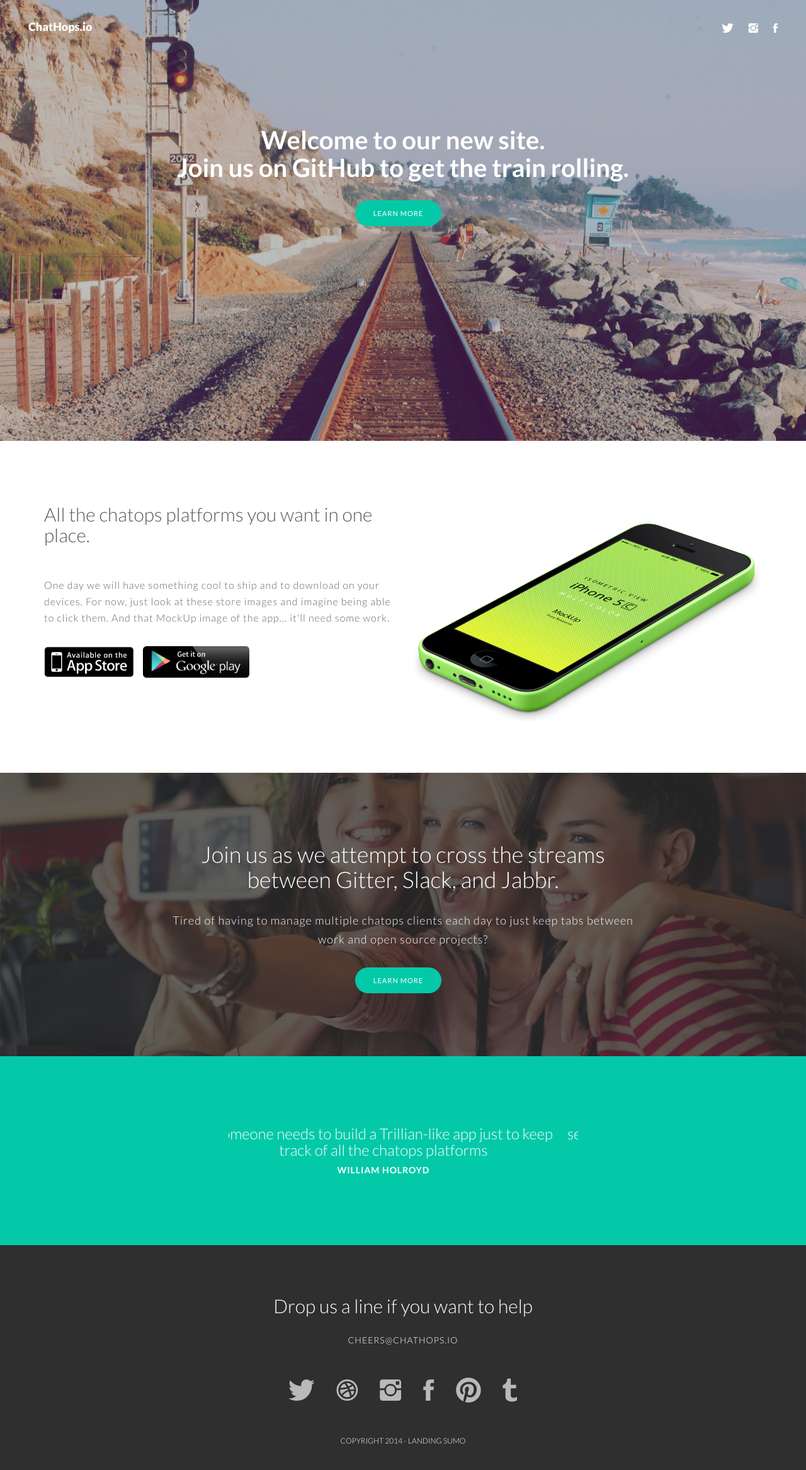
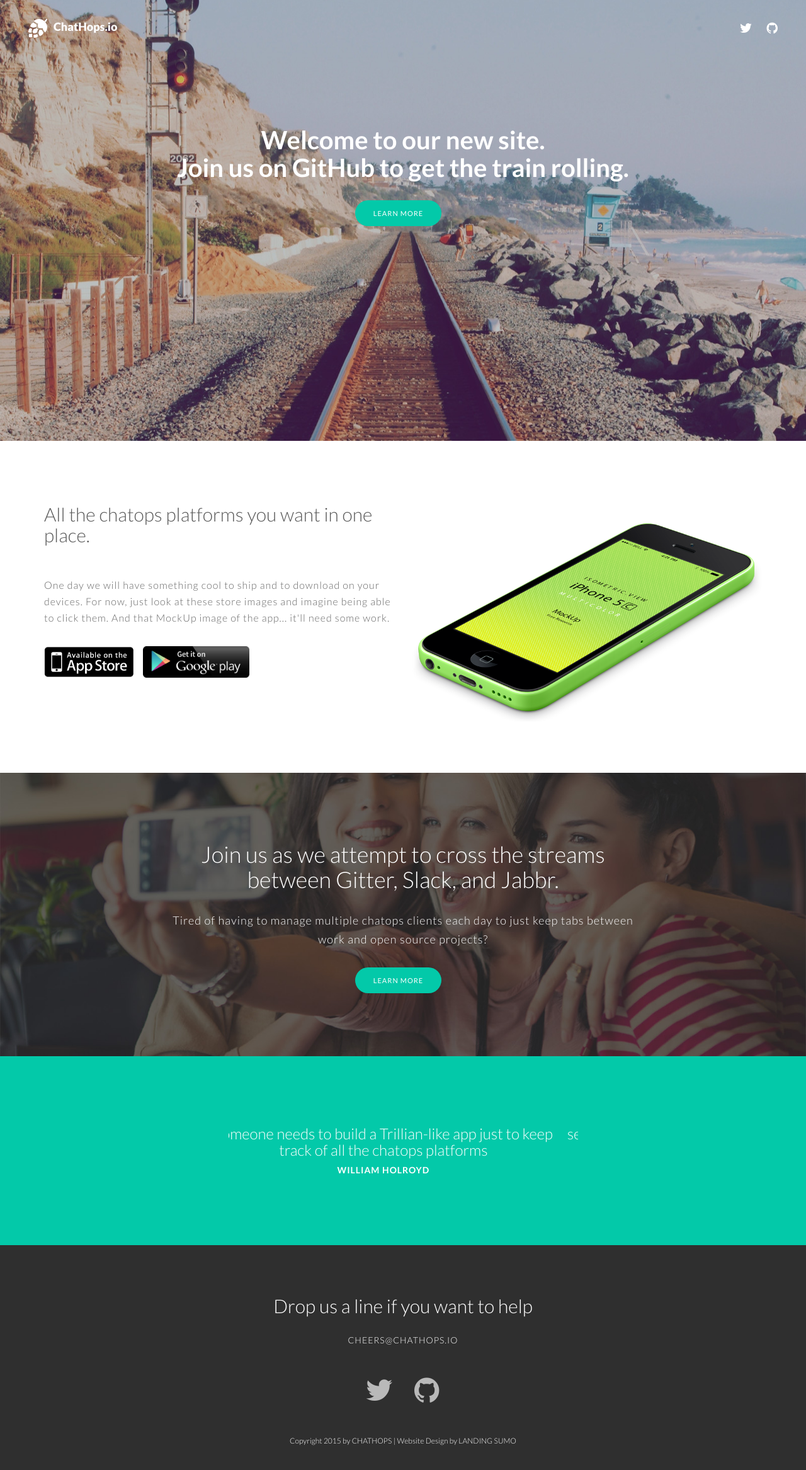
Before and after one commit to wholroyd/chathops.io, a plain HTML site: page index.html in a window 1280 px wide. Shown: the whole page at 63% size. Drawn offline with Linux system fonts and the light colour scheme; files whose address does not match are found by name.

Commit message:
Added logo to front page, social network links

```diff
--- a/assets/css/style.css
+++ b/assets/css/style.css
@@ -204,6 +204,10 @@ input {
 	font-size: 18px;
 	font-weight: 900;
 	position:absolute;
+    background: url(../img/logo_100_white_transbg.png) no-repeat;
+    background-size: 30px 30px;
+    padding-left: 40px;
+    padding-bottom: 10px;
 }
 
 #h .social {
--- a/index.html
+++ b/index.html
@@ -17,7 +17,6 @@
     <link href="/assets/css/ionicons.min.css" rel="stylesheet">
     <link href="/assets/css/style.css" rel="stylesheet">
 
-
     <!-- IE10 viewport hack for Surface/desktop Windows 8 bug -->
     <script src="/assets/js/ie10-viewport-bug-workaround.js"></script>
 
@@ -33,9 +32,8 @@
     <div id="h">
       <div class="logo">ChatHops.io</div>
       <div class="social hidden-xs">
-        <a href="#"><i class="ion-social-twitter"></i></a>
-        <a href="#"><i class="ion-social-instagram"></i></a>
-        <a href="#"><i class="ion-social-facebook"></i></a>
+        <a href="https://twitter.com/chathops"><i class="ion-social-twitter"></i></a>
+        <a href="https://github.com/chathops"><i class="ion-social-github"></i></a>
       </div>
       <div class="container">
         <div class="row">
@@ -111,21 +109,14 @@
           <h2>Drop us a line if you want to help</h2>
           <h5>CHEERS@CHATHOPS.IO</h5>
           <p class="mt">
-            <a href="#"><i class="ion-social-twitter"></i></a>
-            <a href="#"><i class="ion-social-dribbble"></i></a>
-            <a href="#"><i class="ion-social-instagram"></i></a>
-            <a href="#"><i class="ion-social-facebook"></i></a>
-            <a href="#"><i class="ion-social-pinterest"></i></a>
-            <a href="#"><i class="ion-social-tumblr"></i></a>
+            <a href="https://twitter.com/chathops"><i class="ion-social-twitter"></i></a>
+            <a href="https://github.com/chathops"><i class="ion-social-github"></i></a>
           </p>
-          <h6 class="mt">COPYRIGHT 2014 - LANDING SUMO</h6>
+          <h6 class="mt">Copyright 2015 by CHATHOPS | Website Design by LANDING SUMO</h6>
         </div><!--/row-->
       </div><!--/container-->
     </div><!--/F-->
 
-    <!-- Bootstrap core JavaScript
-    ================================================== -->
-    <!-- Placed at the end of the document so the pages load faster -->
     <script src="assets/js/jquery.min.js"></script>
     <script src="assets/js/bootstrap.min.js"></script>
     <script src="assets/js/retina-1.1.0.js"></script>
```
Also changed, not shown: assets/img/logo_100_geopurple_transbg.png (added), assets/img/logo_100_white_transbg.png (added).
